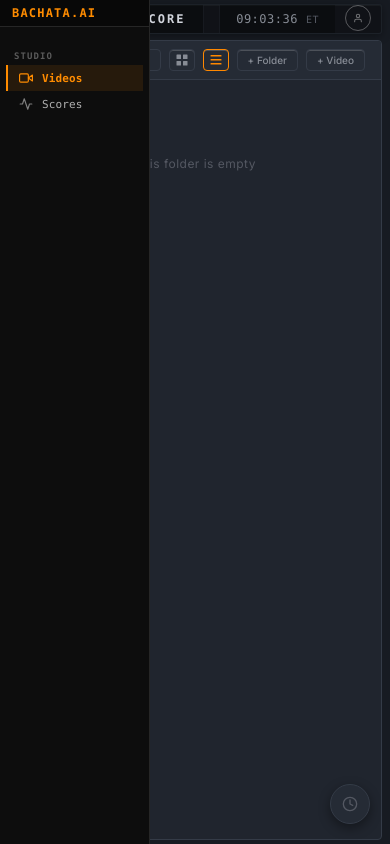
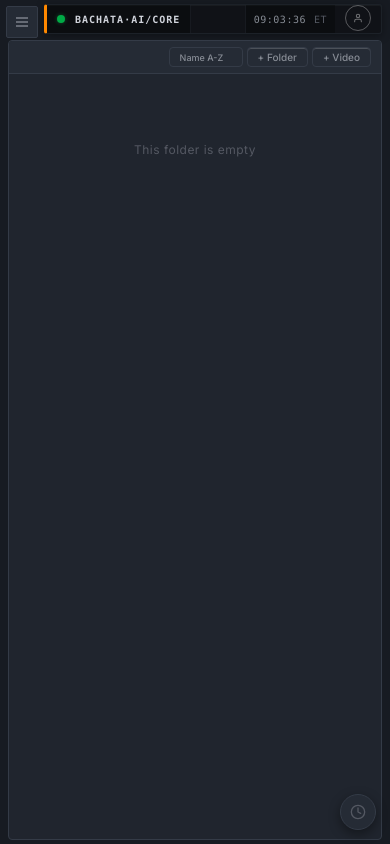
Before and after one commit to kchen123/BachataAI, a Flask app: page / in a window 390 px wide. Run offline with Flask 3, Linux system fonts and the light colour scheme; the visitor is signed in with stand-in values (Sample User, id 1); data that the repository does not hold is empty; parts of the project's set-up code (start-up, migrations or seed data) failed here and were passed over; some libraries are stand-ins or nearby versions.

Commit message:
Add mobile responsive design: hamburger menu, responsive grid, mobile modals
Co-Authored-By: Claude Opus 4.6 (1M context) <noreply@anthropic.com>

```diff
--- a/core/static/css/app/sidebar.css
+++ b/core/static/css/app/sidebar.css
@@ -338,6 +338,14 @@ main {
 }
 
 @media (max-width: 600px) {
+  .sidebar {
+    width: 0;
+    border-right: none;
+  }
+  .sidebar.mobile-open {
+    width: 150px;
+    border-right: 1px solid var(--sidebar-border);
+  }
   main,
   .content {
     margin-left: 0;
--- a/core/static/css/style.css
+++ b/core/static/css/style.css
@@ -1075,3 +1075,89 @@
   color: var(--text-muted);
   font-size: 12px;
 }
+
+/* ── Mobile Hamburger ───────────────────────────────────────────────── */
+
+.mobile-hamburger {
+  display: none;
+  position: fixed;
+  top: 6px;
+  left: 6px;
+  width: 32px;
+  height: 32px;
+  background: var(--bg-elevated);
+  border: 1px solid var(--border);
+  border-radius: var(--radius-sm);
+  color: var(--text-secondary);
+  align-items: center;
+  justify-content: center;
+  cursor: pointer;
+  z-index: 101;
+  box-shadow: none;
+}
+
+.mobile-overlay {
+  display: none;
+  position: fixed;
+  inset: 0;
+  background: rgba(0,0,0,0.5);
+  z-index: 99;
+}
+
+/* ── Mobile Responsive ──────────────────────────────────────────────── */
+
+@media (max-width: 600px) {
+  .mobile-hamburger { display: flex; }
+  .mobile-overlay.open { display: block; }
+
+  /* Statusbar */
+  .statusbar { margin-left: 36px; font-size: 10px; }
+  .statusbar .brand { padding: 0 10px; }
+  .statusbar .brand .ticker { font-size: 10px; letter-spacing: 1px; }
+  .statusbar .clock { padding: 0 8px; font-size: 10px; }
+
+  /* Files */
+  .files-bar { flex-wrap: wrap; padding: 6px 10px; gap: 6px; }
+  .files-toolbar { gap: 4px; }
+  .files-breadcrumbs { font-size: 11px; }
+
+  /* Force list view on mobile */
+  .files-grid { padding: 8px; gap: 2px; }
+  .files-grid.view-grid { grid-template-columns: 1fr; }
+  .files-grid.view-grid .file-card {
+    flex-direction: row;
+    align-items: center;
+    padding: 8px 10px;
+    gap: 10px;
+    border-radius: var(--radius-sm);
+  }
+  .files-grid.view-grid .file-card-icon { width: 18px; height: 18px; }
+  .files-grid.view-grid .file-card-name { text-align: left; flex: 1; font-size: 11px; }
+  .view-btn { display: none; }
+
+  /* Hide date column on mobile */
+  .file-card-date { display: none !important; }
+  .file-card-id { width: 20px !important; font-size: 9px !important; }
+
+  /* Video modal */
+  .video-modal { width: 100vw; max-width: 100vw; border-radius: 0; }
+  .video-modal-header { padding: 8px 10px; }
+  .video-modal-title { font-size: 11px; max-width: 40%; }
+  .video-header-controls { gap: 4px; }
+  .video-header-btn { padding: 3px 6px !important; font-size: 9px !important; }
+  .video-modal video { max-height: 50vh; }
+
+  /* Upload modal */
+  .upload-modal { width: 95vw; }
+
+  /* Modals */
+  .files-modal { min-width: 280px; width: 90vw; }
+  .account-modal { width: 90vw; }
+
+  /* Jobs panel */
+  .jobs-panel { width: 90vw; right: 5vw; bottom: 60px; }
+  .jobs-fab { width: 36px; height: 36px; bottom: 14px; right: 14px; }
+
+  /* Sort select */
+  #sortSelect { font-size: 9px; max-width: 100px; }
+}
--- a/core/templates/base.html
+++ b/core/templates/base.html
@@ -11,6 +11,11 @@
   {% block head %}{% endblock %}
 </head>
 <body>
+  <button class="mobile-hamburger" onclick="document.getElementById('sidebarMenu').classList.toggle('mobile-open'); document.getElementById('mobileOverlay').classList.toggle('open')">
+    <svg width="16" height="16" viewBox="0 0 24 24" fill="none" stroke="currentColor" stroke-width="2"><line x1="3" y1="6" x2="21" y2="6"/><line x1="3" y1="12" x2="21" y2="12"/><line x1="3" y1="18" x2="21" y2="18"/></svg>
+  </button>
+  <div class="mobile-overlay" id="mobileOverlay" onclick="document.getElementById('sidebarMenu').classList.remove('mobile-open'); this.classList.remove('open')"></div>
+
   {% include "_sidebar.html" %}
 
   <main class="content">
```
